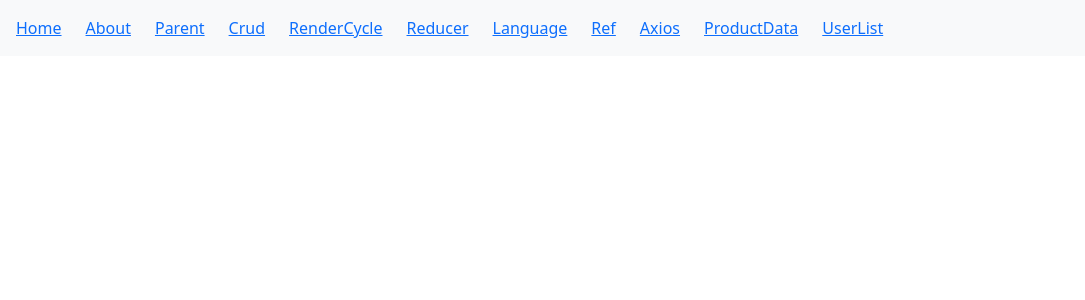
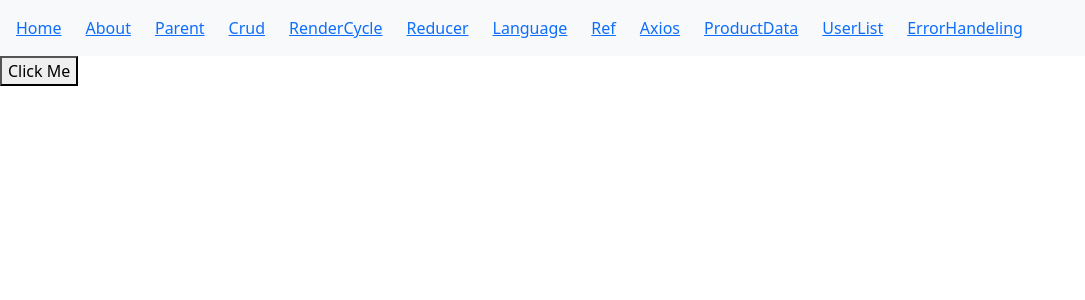
Before and after one commit to Vaibhavthanki/my-react-app, a React (Vite) app: page /errorHandeling in a window 1280 px wide. Shown: the top 300 px of the page, without its empty margins (0-1085 px from the left). Built offline with nearby package versions, Linux system fonts and the light colour scheme.

Commit message:
feat: Integrate error handling with react-error-boundary; add ErrorHandling and FallbackUi components; update App and Navigation for new routes

```diff
--- a/package.json
+++ b/package.json
@@ -18,6 +18,7 @@
     "formik": "^2.4.6",
     "react": "^19.1.1",
     "react-dom": "^19.1.1",
+    "react-error-boundary": "^6.0.1",
     "react-icons": "^5.5.0",
     "react-router-dom": "^7.10.1",
     "yup": "^1.7.1"
--- a/src/App.jsx
+++ b/src/App.jsx
@@ -23,6 +23,10 @@ import { ProductData } from "./ProductData";
 import { ProductDesc } from "./ProductDesc";
 import { UserList } from "./UserList";
 import { UserDetails } from "./userDetails";
+import { ErrorHandeling } from "./ErrorHandeling";
+import { ErrorBoundary } from "react-error-boundary";
+import FallbackUi from "./FallbackUi";
+import { ErrorBoundaryWrapper } from "./ErrorBoundaryWrapper";
 
 function App() {
   return (
@@ -43,6 +47,7 @@ function App() {
     // <DataGridWithMui />
     <div>
       <BrowserRouter>
+        <ErrorBoundaryWrapper>
           <Navigation />
           <Routes>
             <Route path="/home" element={<Home />} />
@@ -59,7 +64,9 @@ function App() {
             <Route path="/productDesc/:id" element={<ProductDesc />} />
             <Route path="/userList" element={<UserList />} />
             <Route path="/userDetails" element={<UserDetails />} />
+            <Route path="/errorHandeling" element={<ErrorHandeling />} />
           </Routes>
+        </ErrorBoundaryWrapper>
       </BrowserRouter>
     </div>
   );
--- /dev/null
+++ b/src/ErrorBoundaryWrapper.jsx
@@ -0,0 +1,18 @@
+import React from "react";
+import { ErrorBoundary } from "react-error-boundary";
+import { useLocation } from "react-router-dom";
+import FallbackUi from "./FallbackUi";
+
+export const ErrorBoundaryWrapper = ({ children }) => {
+  const location = useLocation();
+  return (
+    <ErrorBoundary
+      resetKeys={[location.key]}
+      fallbackRender={({ error, resetErrorBoundary }) => (
+        <FallbackUi error={error} onRetry={resetErrorBoundary} />
+      )}
+    >
+      {children}
+    </ErrorBoundary>
+  );
+};
--- /dev/null
+++ b/src/ErrorHandeling.jsx
@@ -0,0 +1,17 @@
+import React from "react";
+
+export const ErrorHandeling = () => {
+  const [isClicked, setIsClicked] = React.useState(false);
+  const handleClick = () => {
+    setIsClicked(true);
+  };
+  return (
+    <>
+      <button onClick={handleClick}>Click Me</button>
+      {isClicked &&
+        c.map((value) => {
+          return <div>{value}</div>;
+        })}
+    </>
+  );
+};
--- /dev/null
+++ b/src/FallbackUi.jsx
@@ -0,0 +1,54 @@
+import React from "react";
+import { useNavigate } from "react-router-dom";
+function FallbackUi({ error, onRetry }) {
+  const navigation = useNavigate();
+  return (
+    <div className="d-flex align-items-center justify-content-center min-vh-100 bg-light">
+      <div
+        className="card shadow-sm border-0"
+        style={{ maxWidth: "420px", width: "100%" }}
+      >
+        <div className="card-body text-center p-4">
+          <div className="mb-3">
+            <span className="fs-1 text-danger">⚠️</span>
+          </div>
+
+          <h5 className="card-title fw-bold text-danger">
+            Something went wrong
+          </h5>
+
+          <p className="card-text text-muted mt-2">
+            The application ran into an unexpected error. Please try again.
+          </p>
+
+          {error && (
+            <div
+              className="alert alert-danger small mt-3 text-start"
+              role="alert"
+            >
+              {error.message}
+            </div>
+          )}
+
+          <div className="d-grid gap-2 mt-4">
+            <button
+              className="btn btn-danger"
+              onClick={onRetry || (() => window.location.reload())}
+            >
+              Reload Page
+            </button>
+
+            <button
+              className="btn btn-outline-secondary"
+              onClick={() => navigation(-1)}
+            >
+              Go Back
+            </button>
+          </div>
+        </div>
+      </div>
+    </div>
+  );
+}
+
+export default FallbackUi;
--- a/src/Navigation.jsx
+++ b/src/Navigation.jsx
@@ -79,6 +79,9 @@ export const Navigation = () => {
             <div className="col mr-3">
               <Link to="/userList">UserList</Link>
             </div>
+            <div className="col mr-3">
+              <Link to="/errorHandeling">ErrorHandeling</Link>
+            </div>
             {/* <div className="col mr-3">
               <button onClick={handleClick}>Registration</button>
             </div> */}
```
Also changed, not shown: 1 other file (tests, documents, lock files or other folders). Lines whose indentation alone changed are shown as unchanged.
